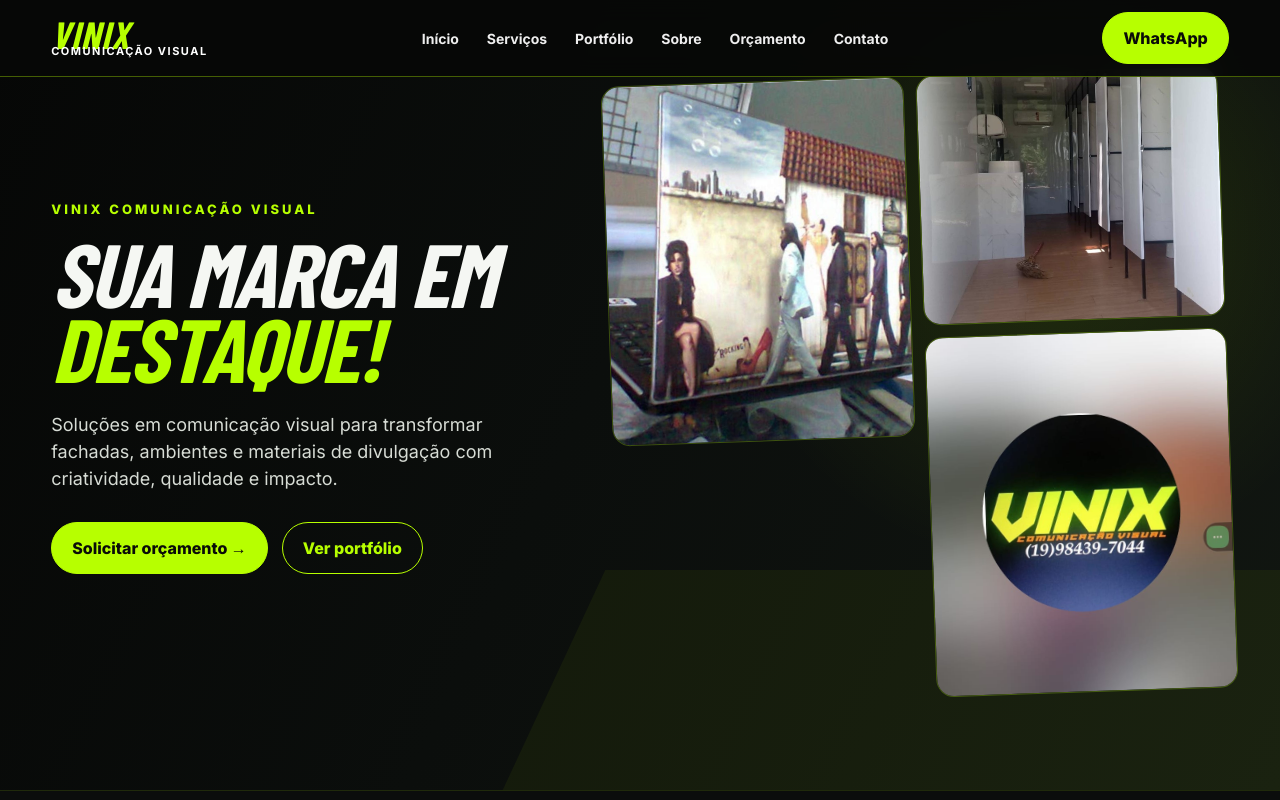
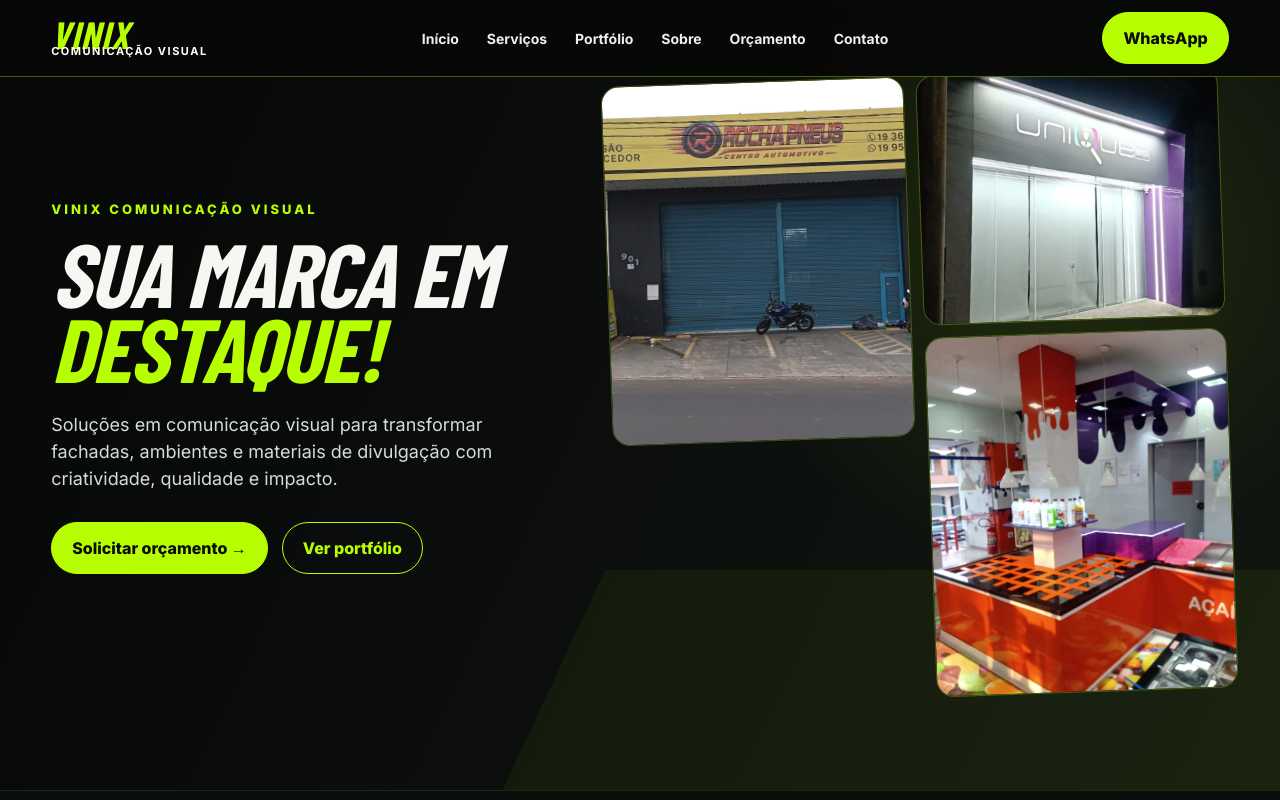
Before and after one commit to Anna-Beatriiz/vinix-sistema-real, a website: page public/index.html in a window 1280 px wide. Shown: the top 800 px of the page. Drawn offline with nearby package versions, Linux system fonts and the light colour scheme; a web font is replaced by a local one.

Commit message:
Atualiza imagens da pagina inicial da VINIX

```diff
--- a/public/index.html
+++ b/public/index.html
@@ -114,9 +114,9 @@
       </div>
     </div>
     <div class="hero-collage">
-      <img src="assets/portfolio-1.jpg" alt="Trabalho de comunicação visual">
-      <img src="assets/portfolio-2.jpg" alt="Fachada com painel">
-      <img src="assets/portfolio-5.jpg" alt="Projeto de comunicação visual">
+      <img src="portfolio/rocha-pneus-02.webp" alt="Fachada Rocha Pneus realizada pela VINIX">
+      <img src="portfolio/fachada-iluminada-01.webp" alt="Fachada iluminada realizada pela VINIX">
+      <img src="portfolio/acai-balcao-01.webp" alt="Balcão personalizado realizado pela VINIX">
     </div>
   </div>
 </section>
```
